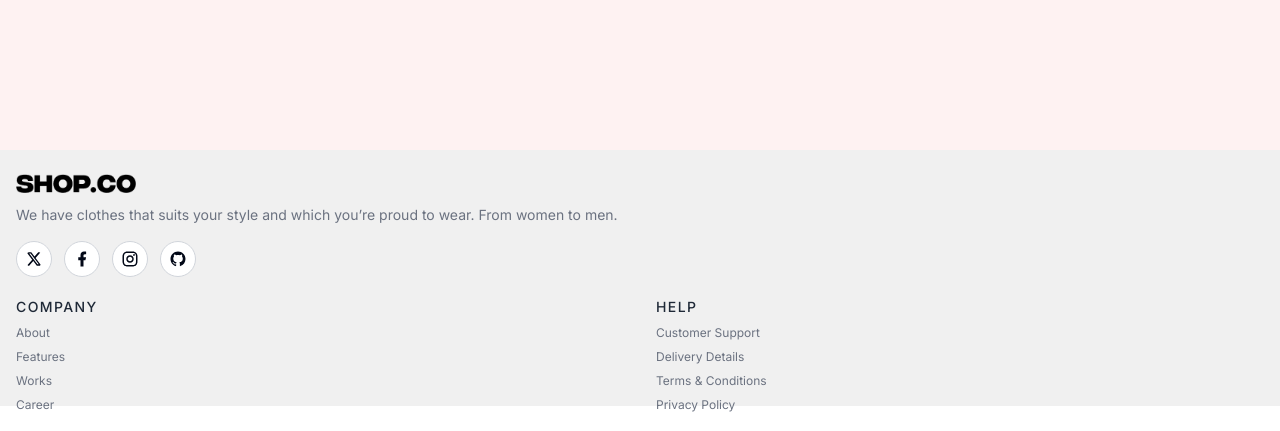
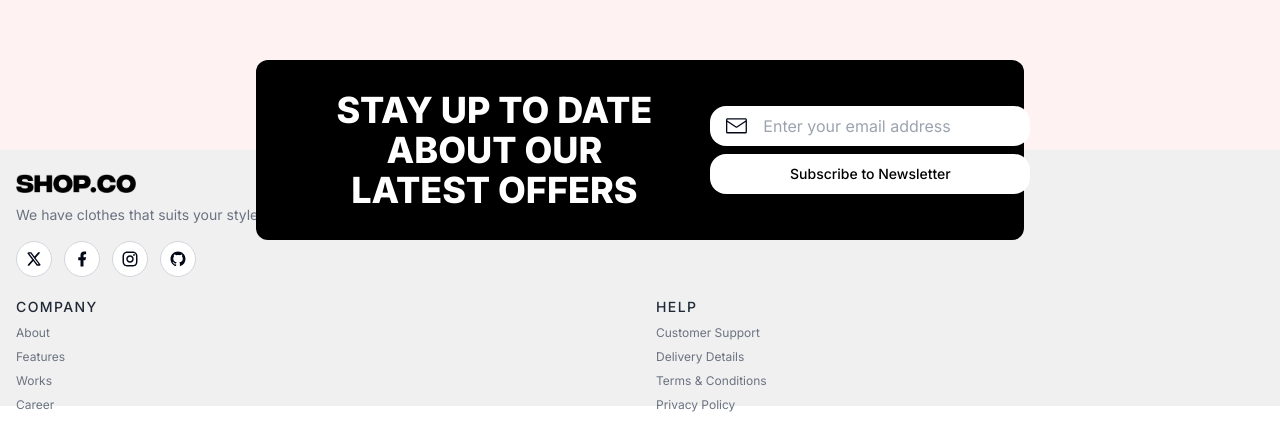
Before and after one commit to Lostovayne/shop.co-ecommerce, a Next.js app: page / in a window 1280 px wide. Shown: the part 770-1201 px from the top of the page. Built offline with nearby package versions, Linux system fonts and the light colour scheme.

Commit message:
add newsletter components from footer section

```diff
--- a/app/(public)/_components/footer.tsx
+++ b/app/(public)/_components/footer.tsx
@@ -1,4 +1,5 @@
 import { Button } from "@/components/ui/button";
+import Newsletter from "./newsletter";
 import Image from "next/image";
 //Icons
 import { RiFacebookFill, RiGithubFill, RiInstagramLine, RiTwitterXFill } from "react-icons/ri";
@@ -6,6 +7,7 @@ import { RiFacebookFill, RiGithubFill, RiInstagramLine, RiTwitterXFill } from "r
 export const Footer = () => {
   return (
     <footer className="relative bg-[#F0F0F0] px-4 py-6 h-auto xl:h-64">
+      <Newsletter />
       <div>
         <Image src="/logo.webp" alt="footer" width={120} height={60} className="object-cover" />
         <p className="mt-3 font-normal text-gray-500 text-sm">
--- a/app/(public)/_components/newsletter.tsx
+++ b/app/(public)/_components/newsletter.tsx
@@ -1,12 +1,24 @@
 import React from "react";
+import { GoMail } from "react-icons/go";
+import { Button } from "@/components/ui/button";
 
 function Newsletter() {
   return (
-    <div className="flex items-center bg-black justify-between  xl:max-w-screen-xl max-2xl:max-w-screen-lg rounded-md md:h-[180px] absolute top-[-90px] left-[20%] right-[20%]">
-      <div className="flex items-center w-[50%] flex-col  ">
-        <h1 className=""></h1>
+    <div className="flex flex-col md:flex-row justify-around items-center bg-black md:justify-between h-[293px] md:h-[180px] xl:max-w-screen-xl max-2xl:max-w-screen-lg rounded-xl absolute top-[-90px] left-[20%] right-[20%]">
+      <div className="flex items-center w-[80%] md:w-[60%] flex-col">
+        <h1 className="text-3xl w-full md:text-4xl font-extrabold text-white uppercase md:w-[80%] md:pl-4 text-center">
+          Stay up to date about our latest offers
+        </h1>
       </div>
-      <div className="flex items-center  w-[50%] flex-col "></div>
+      <div className="flex items-center w-[80%] md:w-[40%] flex-col gap-2">
+        <div className="flex w-full gap-4 items-center justify-start bg-white px-4 py-2 rounded-2xl md:w-80">
+          <GoMail className="bg-white text-2xl" />
+          <input type="text" name="" id="" placeholder="Enter your email address" className="w-full" />
+        </div>
+        <Button className="bg-white w-full px-4 py-2 rounded-2xl text-black text-center font-lg hover:bg-slate-500 hover:text-white cursor-pointer md:w-80">
+          Subscribe to Newsletter
+        </Button>
+      </div>
     </div>
   );
 }
```
